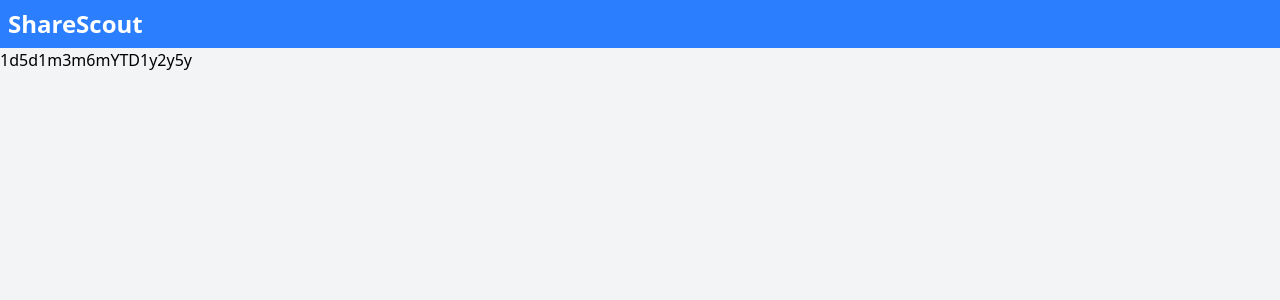
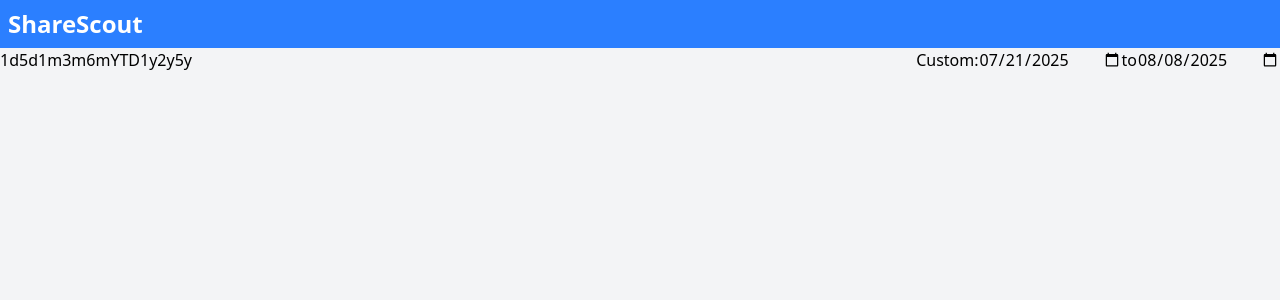
Before and after one commit to WilliamCWhite/sharescout_frontend, a React (Vite) app: page / in a window 1280 px wide. Shown: the top 300 px of the page. Built offline with nearby package versions, Linux system fonts and the light colour scheme; no server answers.

Commit message:
Added custom range functionality to the date selector

```diff
--- a/src/components/DateSelector.tsx
+++ b/src/components/DateSelector.tsx
@@ -1,4 +1,4 @@
-import { generateRange } from "../lib/generateRanges";
+import { generateCustomRange, generateSetRange, getInitialCustomEnd, getInitialCustomStart, isStartValid, isEndValid } from "../lib/generateRanges";
 import { RangeSetting } from "../lib/interfaces";
 import { useEffect, useState } from "react";
 
@@ -9,12 +9,44 @@ interface DateSelectorProps {
 function DateSelector(props: DateSelectorProps) {
   const [rangeSetting, setRangeSetting] = useState<RangeSetting>(RangeSetting.OneMonth)
 
+  const [customStartDate, setCustomStartDate] = useState<string>(getInitialCustomStart())
+  const [customEndDate, setCustomEndDate] = useState<string>(getInitialCustomEnd())
+
+  // Change active range when range setting changes
   useEffect(() => {
-    props.setActiveRange(generateRange(rangeSetting))
+    if (rangeSetting === RangeSetting.Custom) {
+      props.setActiveRange(generateCustomRange(customStartDate, customEndDate))
+      return
+    }
+    props.setActiveRange(generateSetRange(rangeSetting))
   }, [rangeSetting])
 
+  // If custom is selected, change active range when the bounds change
+  useEffect(() => {
+    if (rangeSetting === RangeSetting.Custom) {
+      props.setActiveRange(generateCustomRange(customStartDate, customEndDate))
+    }
+  }, [customStartDate, customEndDate])
+
+  function handleStartChange (e: React.ChangeEvent<HTMLInputElement>) {
+    if (isStartValid(e.target.value, customEndDate)) {
+      setCustomStartDate(e.target.value);
+    }
+  };
+
+  function handleEndChange (e: React.ChangeEvent<HTMLInputElement>) {
+    if (isEndValid(customStartDate, e.target.value)) {
+      setCustomEndDate(e.target.value);
+    }
+  };
+
+  function handleCustomClick() {
+    setRangeSetting(RangeSetting.Custom)
+
+  }
+
   return (
-    <div className="flex">
+    <div className="flex justify-between">
       <section className="flex">
         <button onClick={() => {setRangeSetting(RangeSetting.OneDay)}}>1d</button>
         <button onClick={() => {setRangeSetting(RangeSetting.FiveDay)}}>5d</button>
@@ -26,6 +58,12 @@ function DateSelector(props: DateSelectorProps) {
         <button onClick={() => {setRangeSetting(RangeSetting.TwoYear)}}>2y</button>
         <button onClick={() => {setRangeSetting(RangeSetting.FiveYear)}}>5y</button>
       </section>
+      <section className="flex" onClick={handleCustomClick}>
+        <p>Custom:</p>
+        <input type="date" value={customStartDate} onChange={handleStartChange} />
+        <p>to</p>
+        <input type="date" value={customEndDate} onChange={handleEndChange} />
+      </section>
     </div>
   );
 }
--- a/src/lib/generateRanges.tsx
+++ b/src/lib/generateRanges.tsx
@@ -1,6 +1,6 @@
 import { RangeSetting, type DateRange } from "./interfaces";
 
-export function generateRange(rangeSetting: RangeSetting): DateRange {
+export function generateSetRange(rangeSetting: RangeSetting): DateRange {
   const now = new Date()
   const then = new Date()
   then.setUTCHours(13, 30, 0, 0) // When stock market opens
@@ -45,3 +45,59 @@ export function generateRange(rangeSetting: RangeSetting): DateRange {
 
   return {startDate: then, endDate: now}
 }
+
+export function getInitialCustomStart(): string {
+  const then = new Date()
+  then.setDate(then.getDate() - 18)
+
+  return then.toISOString().split("T")[0]
+}
+
+export function getInitialCustomEnd(): string {
+  const then = new Date()
+
+  return then.toISOString().split("T")[0]
+}
+
+export function generateCustomRange(startString: string, endString: string): DateRange {
+  let [year, month, day] = startString.split("-").map(Number);
+  const startDate = new Date(year, month - 1, day);
+  startDate.setUTCHours(13, 30, 0, 0);
+
+  [year, month, day] = endString.split("-").map(Number);
+  const endDate = new Date(year, month - 1, day);
+  endDate.setUTCHours(20, 0, 0, 0);
+
+  return {startDate: startDate, endDate: endDate}
+}
+
+export function isStartValid(startString: string, endString: string): boolean {
+  const range = generateCustomRange(startString, endString)
+  if (range.startDate.getTime() > range.endDate.getTime()) {
+    return false
+  }
+
+  const now = new Date()
+
+  if (range.startDate.getTime() > now.getTime()) {
+    return false
+  }
+
+  return true
+}
+
+export function isEndValid(startString: string, endString: string): boolean {
+  const range = generateCustomRange(startString, endString)
+  if (range.endDate.getTime() < range.startDate.getTime()) {
+    return false
+  }
+
+  const endOfToday = new Date()
+  endOfToday.setUTCHours(21, 0, 0, 0)
+
+  if (range.endDate.getTime() > endOfToday.getTime()) {
+    return false
+  }
+
+  return true
+}
```
